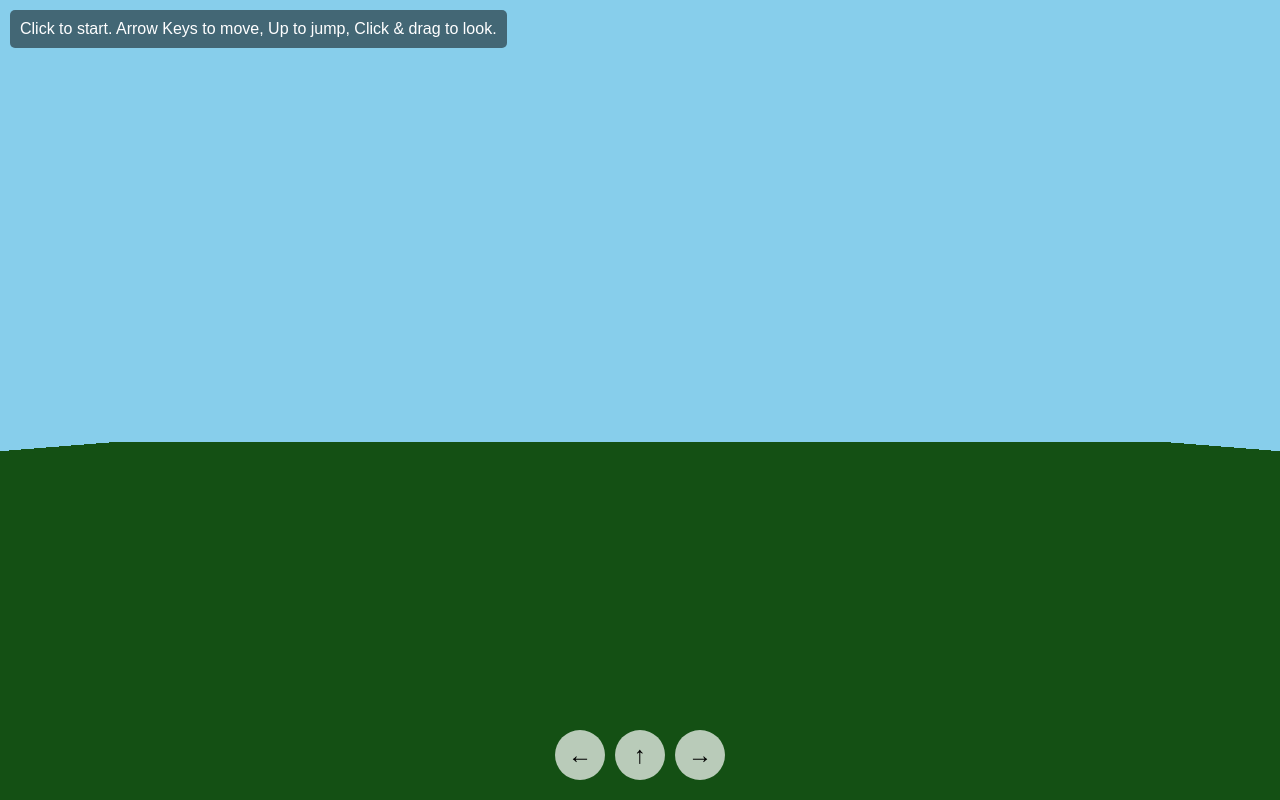
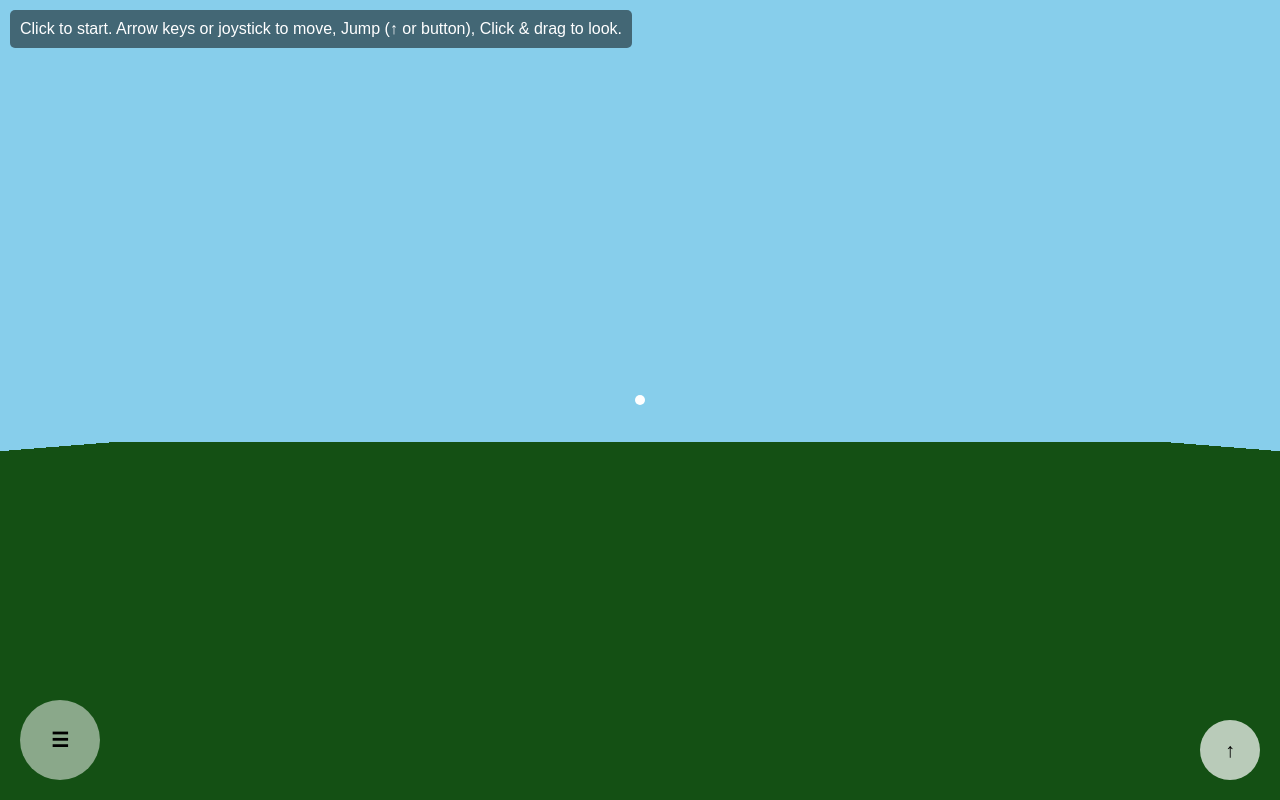
Before and after one commit to tmsteph/3dvr-minecraft, a plain HTML site: page index.html in a window 1280 px wide. Drawn offline with nearby package versions, Linux system fonts and the light colour scheme.

Commit message:
Better controls

```diff
--- a/index.html
+++ b/index.html
@@ -15,43 +15,54 @@
             color: white; background: rgba(0, 0, 0, 0.5);
             padding: 10px; border-radius: 5px;
         }
-        .controls {
-            position: fixed; bottom: 20px; left: 50%; transform: translateX(-50%);
-            display: flex; gap: 10px;
+        .crosshair {
+            position: fixed; top: 50%; left: 50%;
+            width: 10px; height: 10px;
+            background: white; border-radius: 50%;
+            transform: translate(-50%, -50%);
+            pointer-events: none;
         }
-        .btn {
-            width: 50px; height: 50px;
+        .joystick {
+            position: fixed; bottom: 20px; left: 20px;
+            width: 80px; height: 80px;
+            background: rgba(255, 255, 255, 0.5);
+            border-radius: 50%;
+            text-align: center; line-height: 80px;
+            font-size: 20px; font-weight: bold;
+            user-select: none;
+        }
+        .jump-btn {
+            position: fixed; bottom: 20px; right: 20px;
+            width: 60px; height: 60px;
             background: rgba(255, 255, 255, 0.7);
-            border: none; border-radius: 50%;
-            font-size: 24px; font-weight: bold;
-            touch-action: none;
+            border-radius: 50%;
+            text-align: center; line-height: 60px;
+            font-size: 20px; font-weight: bold;
         }
     </style>
 </head>
 <body>
-    <div id="info">Click to start. Arrow Keys to move, Up to jump, Click & drag to look.</div>
+    <div id="info">Click to start. Arrow keys or joystick to move, Jump (↑ or button), Click & drag to look.</div>
+    <div class="crosshair"></div>
 
     <!-- Mobile Controls -->
-    <div class="controls">
-        <button class="btn" id="left-btn">←</button>
-        <button class="btn" id="up-btn">↑</button>
-        <button class="btn" id="right-btn">→</button>
-    </div>
+    <div class="joystick" id="joystick">☰</div>
+    <div class="jump-btn" id="jump-btn">↑</div>
 
     <script>
         let scene, camera, renderer, controls;
         let blocks = [];
         let blockSize = 1;
-        let playerHeight = 2;
         let worldData = [];
         let isDragging = false, prevX, prevY;
+        let moveLeft = false, moveRight = false, moveForward = false, moveBackward = false;
 
         function init() {
             scene = new THREE.Scene();
             scene.background = new THREE.Color(0x87CEEB);
 
             camera = new THREE.PerspectiveCamera(75, window.innerWidth / window.innerHeight, 0.1, 1000);
-            camera.position.set(0, playerHeight, 0);
+            camera.position.set(0, 2, 0);
 
             renderer = new THREE.WebGLRenderer();
             renderer.setSize(window.innerWidth, window.innerHeight);
@@ -59,9 +70,7 @@
 
             controls = new THREE.PointerLockControls(camera, document.body);
             document.addEventListener("click", (e) => {
-                if (!e.target.classList.contains("btn")) {
-                    controls.lock();
-                }
+                if (!e.target.classList.contains("btn")) controls.lock();
             });
 
             scene.add(controls.getObject());
@@ -84,25 +93,30 @@
             animate();
         }
 
-        let moveLeft = false, moveRight = false, moveForward = false;
         function onKeyDown(event) {
             if (event.code === "ArrowLeft") moveLeft = true;
             if (event.code === "ArrowRight") moveRight = true;
-            if (event.code === "ArrowUp") controls.getObject().position.y += blockSize;
+            if (event.code === "ArrowUp") moveForward = true;
+            if (event.code === "ArrowDown") moveBackward = true;
         }
+
         function onKeyUp(event) {
             if (event.code === "ArrowLeft") moveLeft = false;
             if (event.code === "ArrowRight") moveRight = false;
+            if (event.code === "ArrowUp") moveForward = false;
+            if (event.code === "ArrowDown") moveBackward = false;
         }
 
         function updateMovement() {
             let speed = 0.1;
             if (moveLeft) controls.moveRight(-speed);
             if (moveRight) controls.moveRight(speed);
+            if (moveForward) controls.moveForward(speed);
+            if (moveBackward) controls.moveForward(-speed);
         }
 
         function onMouseDown(event) {
-            if (event.target.classList.contains("btn")) return; // Prevents block placement on button clicks
+            if (event.target.classList.contains("btn")) return;
 
             let raycaster = new THREE.Raycaster();
             let mouse = new THREE.Vector2();
@@ -153,32 +167,16 @@
         }
 
         function setupTouchControls() {
-            document.getElementById("left-btn").addEventListener("touchstart", () => moveLeft = true);
-            document.getElementById("left-btn").addEventListener("touchend", () => moveLeft = false);
-            document.getElementById("right-btn").addEventListener("touchstart", () => moveRight = true);
-            document.getElementById("right-btn").addEventListener("touchend", () => moveRight = false);
-            document.getElementById("up-btn").addEventListener("touchstart", () => controls.getObject().position.y += blockSize);
-
-            document.addEventListener("touchstart", (e) => {
-                if (!e.target.classList.contains("btn")) {
-                    isDragging = true;
-                    prevX = e.touches[0].clientX;
-                    prevY = e.touches[0].clientY;
-                }
-            });
+            document.getElementById("joystick").addEventListener("touchstart", () => moveForward = true);
+            document.getElementById("joystick").addEventListener("touchend", () => moveForward = false);
+            document.getElementById("jump-btn").addEventListener("touchstart", () => controls.getObject().position.y += blockSize);
 
             document.addEventListener("touchmove", (e) => {
-                if (isDragging) {
-                    let dx = e.touches[0].clientX - prevX;
-                    let dy = e.touches[0].clientY - prevY;
-                    camera.rotation.y -= dx * 0.005;
-                    camera.rotation.x -= dy * 0.005;
-                    prevX = e.touches[0].clientX;
-                    prevY = e.touches[0].clientY;
-                }
+                let dx = e.touches[0].clientX - window.innerWidth / 2;
+                let dy = e.touches[0].clientY - window.innerHeight / 2;
+                camera.rotation.y -= dx * 0.0005;
+                camera.rotation.x -= dy * 0.0005;
             });
-
-            document.addEventListener("touchend", () => isDragging = false);
         }
 
         window.addEventListener("resize", () => {
```
